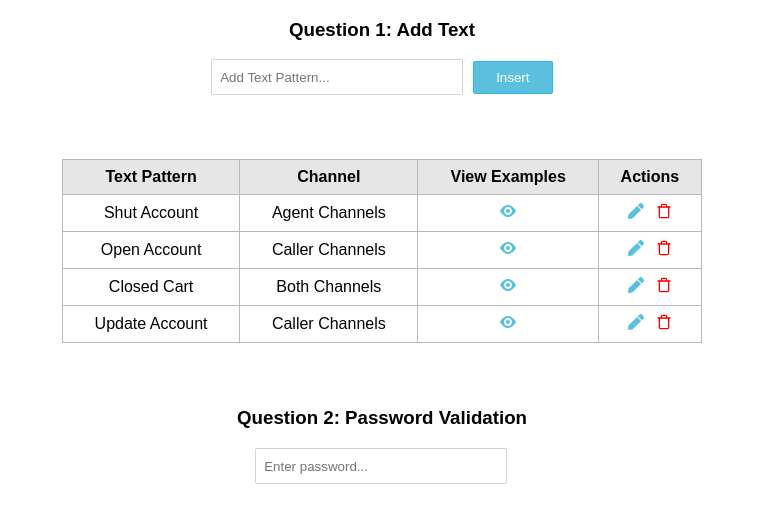
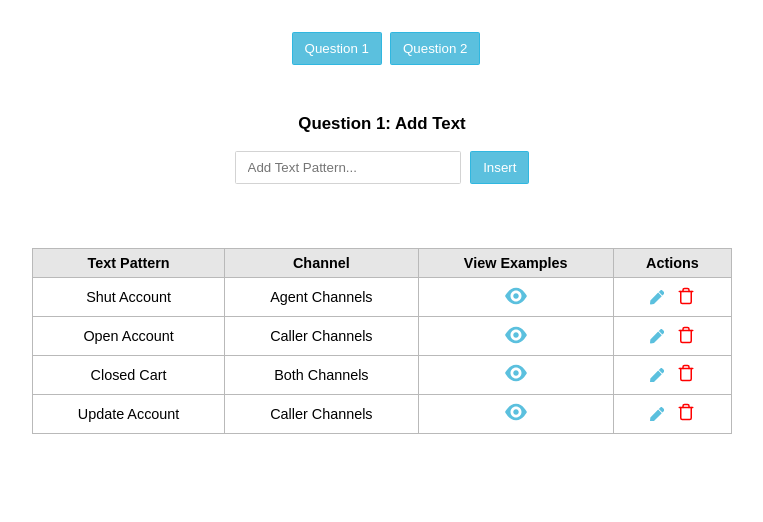
Before and after one commit to hanhngooo/assessment-app, a React (Create React App) app: page / in a window 1280 px wide. Shown: the top 522 px of the page, without its empty margins (258-1021 px from the left). Built offline with nearby package versions, Linux system fonts and the light colour scheme.

Commit message:
change styles and add button to render question

```diff
--- a/src/App.css
+++ b/src/App.css
@@ -1,6 +1,31 @@
 .App {
+  max-width: 768px;
+  margin: 2rem auto;
   text-align: center;
-  margin: 0 auto;
+  font-size: 90%;
+}
+.wrapper {
+  display: flex;
+  justify-content: center;
+  align-items: center;
+}
+.main {
+  margin-top: 2rem;
+}
+
+.main-form_wrapper {
+  display: flex;
+  justify-content: center;
+  align-items: center;
+}
+
+.pattern-input {
+  padding: 0.5rem 0.75rem;
+  width: 200px;
+  margin-right: 0.1rem;
+  border-radius: 0.1rem;
+  border: 0.1rem solid lightgray;
+  font-family: inherit;
 }
 
 .pattern-input:hover,
@@ -8,35 +33,27 @@
   border: 0.1rem solid #30b7e0;
   outline: none;
 }
-.pattern-input {
-  padding-left: 0.5rem;
-  width: 15rem;
-  height: 2rem;
-  margin-right: 0.1rem;
-  border-radius: 0.1rem;
-  border: 0.1rem solid lightgray;
-  font-family: inherit;
+
+.items {
+  margin: 0;
+  padding: 0;
+  text-align: left;
 }
-ul {
-  width: 20rem;
-  text-align: left;
-  margin: 0 auto;
-  padding-inline-start: 0;
-}
-li {
+.items li {
+  padding: 0.5rem 0.75rem;
+  width: 200px;
   list-style-type: none;
   cursor: pointer;
-  padding: 0.5rem;
   border: 0.05rem solid lightgray;
 }
-li:hover {
+.items li:hover {
   border: 0.05rem solid #5bc0de;
 }
 
 table {
   margin: 4rem auto;
-  width: 50%;
   border-collapse: collapse;
+  width: 700px;
 }
 
 th {
@@ -45,15 +62,12 @@ th {
 td,
 th {
   border: 0.1rem solid rgb(185, 185, 185);
-  padding: 0.5rem;
+  padding: 0.4rem 0.75rem;
 }
 
 button {
   font-family: inherit;
-  display: inline-block;
-  width: 5rem;
-  height: 2.1rem;
-  padding: 0.2rem;
+  padding: 0.5rem 0.75rem;
   margin-left: 0.5rem;
   color: white;
   background-color: #5bc0de;
@@ -63,7 +77,7 @@ button {
   outline: none;
 }
 button[type="reset"] {
-  width: 2rem;
+  width: 2.3rem;
 }
 button:hover {
   background-color: #53b2cf;
--- a/src/App.js
+++ b/src/App.js
@@ -1,12 +1,19 @@
+import { useState } from "react";
 import "./App.css";
 import AddText from "./components/AddText";
 import PasswordValidation from "./components/PasswordValidation";
 
 function App() {
+  const questions = [<AddText />, <PasswordValidation />];
+  const [current, setCurrent] = useState(0);
+
   return (
     <div className="App">
-      <AddText />
-      <PasswordValidation />
+      <div>
+        <button onClick={() => setCurrent(0)}>Question 1</button>
+        <button onClick={() => setCurrent(1)}>Question 2</button>
+      </div>
+      <div className="wrapper">{questions[current]}</div>
     </div>
   );
 }
--- a/src/components/AddText.js
+++ b/src/components/AddText.js
@@ -119,7 +119,8 @@ export default function AddText() {
   return (
     <div className="main">
       <h3>Question 1: Add Text</h3>
-      <div {...getComboboxProps()}>
+      <div className="main-form_wrapper">
+        <div {...getComboboxProps()} className="main-form">
           <input
             className="pattern-input"
             {...getInputProps(
@@ -150,7 +151,7 @@ export default function AddText() {
               X
             </button>
           ) : null}
-        <ul {...getMenuProps()}>
+          <ul className="items" {...getMenuProps()}>
             {isOpen &&
               getFilteredItems(items).map((item, index) => {
                 return (
@@ -172,7 +173,7 @@ export default function AddText() {
               })}
           </ul>
         </div>
-
+      </div>
       <Table
         patterns={patterns}
         handleDeleteItem={handleDeleteItem}
--- a/src/components/Table.js
+++ b/src/components/Table.js
@@ -31,7 +31,7 @@ const row = (
         )}
       </td>
       <td>
-        <GoEye color="#5bc0de" className="icon" />
+        <GoEye size="22px" color="#5bc0de" className="icon" />
       </td>
       <td>
         {currentEditRow ? (
@@ -49,6 +49,7 @@ const row = (
         )}
 
         <FiTrash
+          size="18px"
           color="red"
           style={{ marginLeft: "0.8rem" }}
           className="icon"
```
Lines whose indentation alone changed are shown as unchanged.
